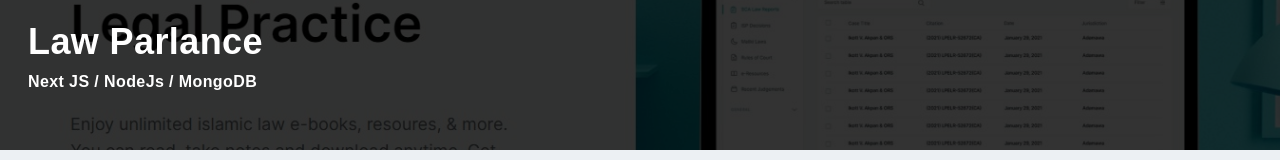
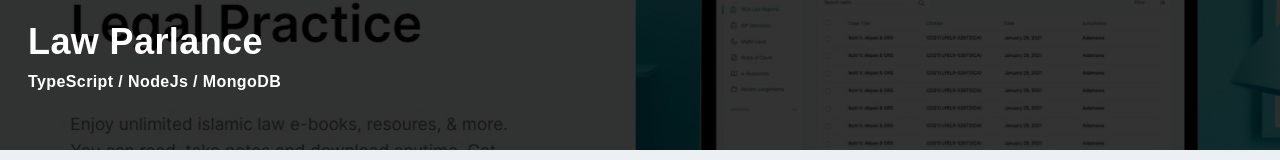
Before and after one commit to Amir9eng/Portfolio, a Next.js app: page /law in a window 1280 px wide. Shown: the part 170-330 px from the top of the page. Built offline with nearby package versions, Linux system fonts and the light colour scheme.

Commit message:
projects about

```diff
--- a/pages/law.jsx
+++ b/pages/law.jsx
@@ -18,7 +18,7 @@ const law = () => {
         />
         <div className='absolute top-[70%] max-w-[1240px] w-full left-[50%] right-[50%] translate-x-[-50%] translate-y-[-50%] text-white z-10 p-2'>
           <h2 className='py-2'>Law Parlance</h2>
-          <h3>Next JS / NodeJs / MongoDB</h3>
+          <h3>TypeScript / NodeJs / MongoDB</h3>
         </div>
       </div>
       <div className='max-w-[1240px] mx-auto grid md:grid-cols-5 gap-8 pt-8 '>
```
